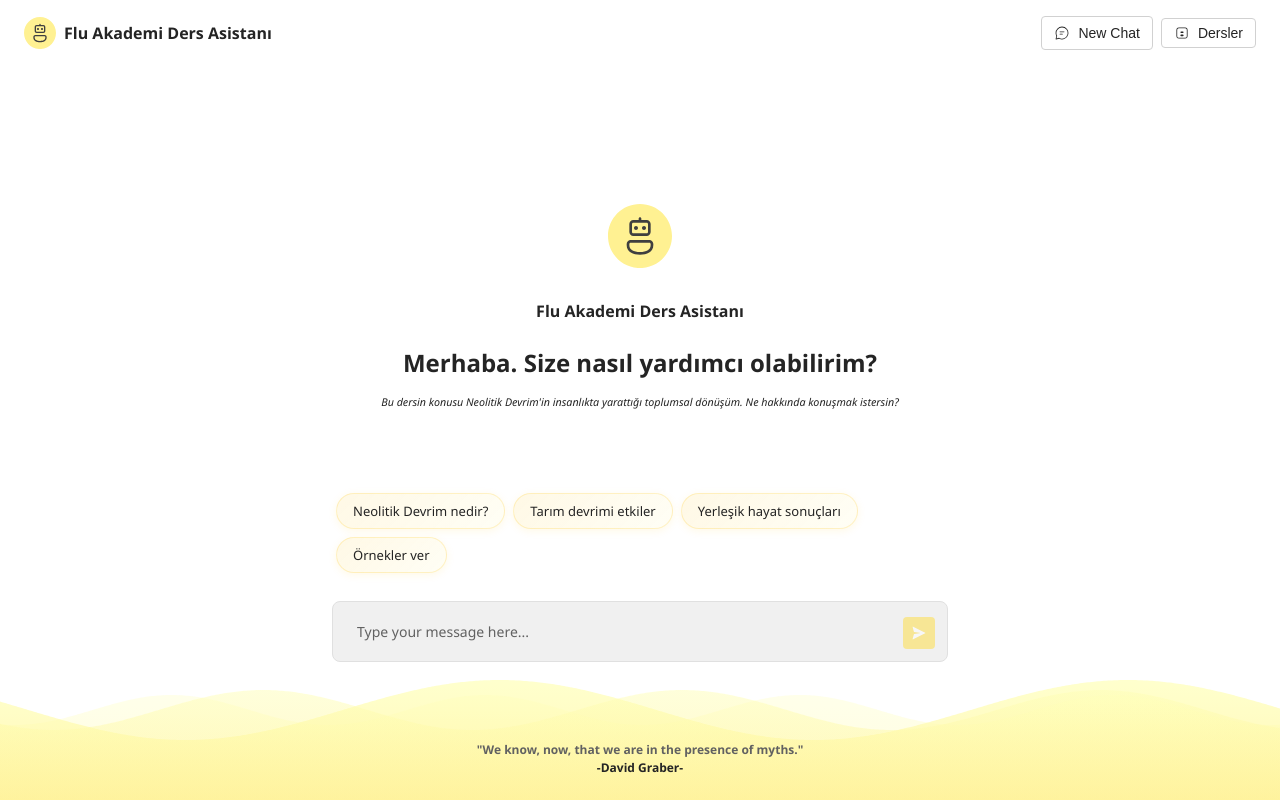
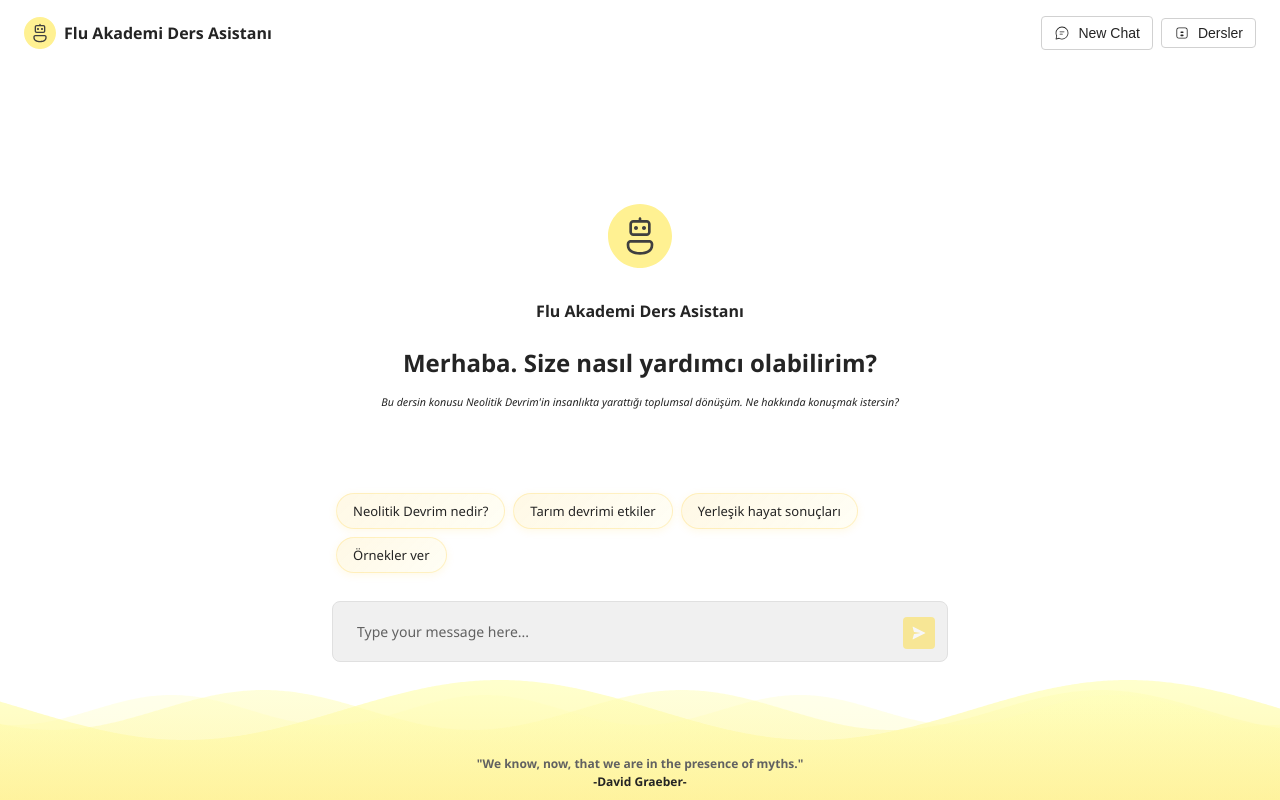
Before and after one commit to mehmetarifkuzgun/flu-akademi-chatbot, a plain HTML site: page public/index.html in a window 1280 px wide. Drawn offline with nearby package versions, Linux system fonts and the light colour scheme; files that its build step writes are made by us from their sources; files whose address does not match are found by name.

Commit message:
Final Fix

```diff
--- a/public/index.html
+++ b/public/index.html
@@ -140,7 +140,7 @@
                 <div class="_builtWithBadge_13xc0_86">
                     <span class="_description_x2i82_20">"We know, now, that we are in the presence of myths."</span>
                     <span class="_brand_x2i82_25">
-                        -David Graber-
+                        -David Graeber-
                     </span>
                 </div>
             </div>
--- a/public/styles.css
+++ b/public/styles.css
@@ -463,12 +463,13 @@ body {
 }
 
 ._builtWithBadge_13xc0_86 {
-    position: absolute;
-    bottom: 24px;
+    position: fixed; /* absolute yerine fixed kullan */
+    bottom: 10px; /* Sayfanın en altından 15px yukarıda */
     left: 50%;
     transform: translateX(-50%);
     z-index: 10;
     text-align: center;
+    width: 70%; /* Full width for better centering */
 }
 
 ._logo_x2i82_14 {
```
Also changed, not shown: 1 other file.
